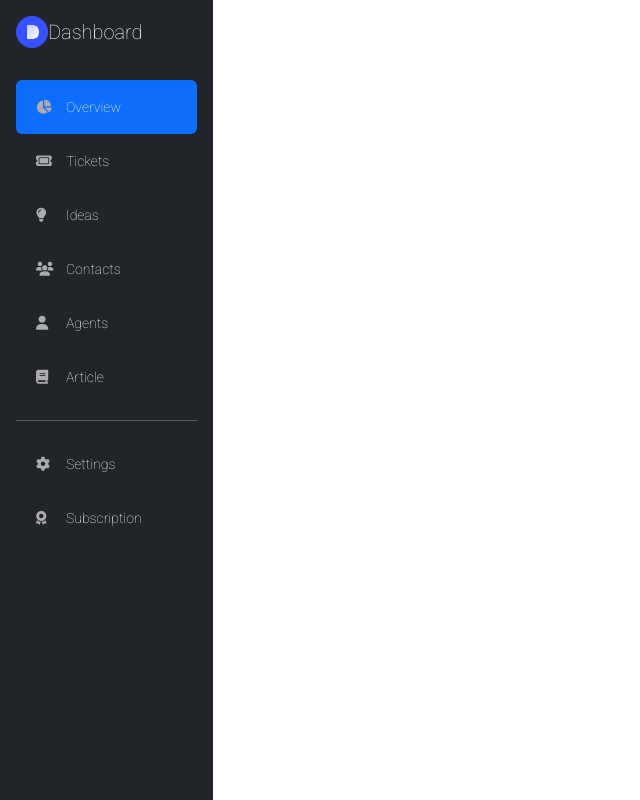
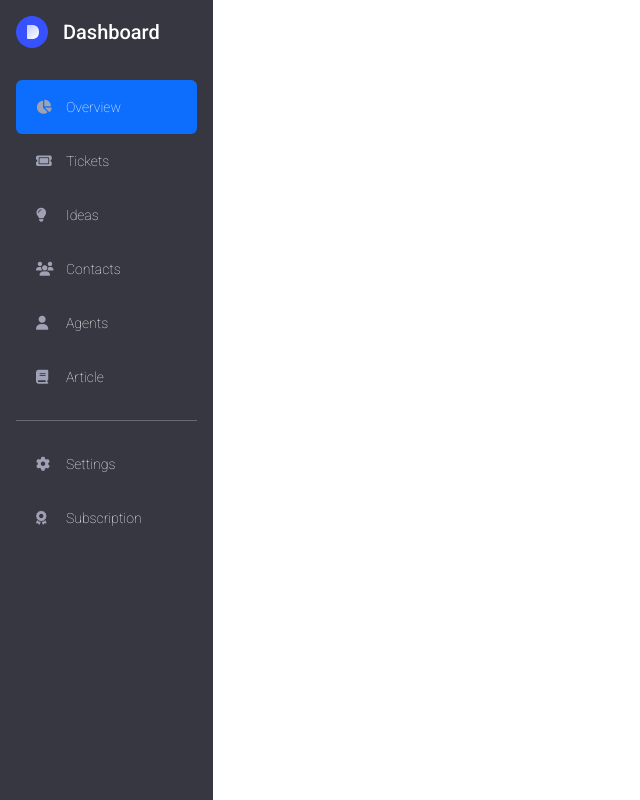
Before and after one commit to summer6d1b/Bootstrap_assignment, a website: page summer_bootstrap/public/index.html in a window 1280 px wide. Shown: the whole page, without its empty margins (0-640 px from the left). Drawn offline with nearby package versions, Linux system fonts and the light colour scheme.

Commit message:
CSS details for LEFT nav

```diff
--- a/summer_bootstrap/public/index.html
+++ b/summer_bootstrap/public/index.html
@@ -21,8 +21,8 @@
     <section class="container-fluid">
         <div class="row">
             <!-- nav -->
-            <nav class="d-flex flex-column flex-shrink-0 p-3 text-white bg-dark vh-100 col-md-2">
-                <a href="/" class="d-flex align-items-center mb-3 mb-md-0 me-md-auto text-white text-decoration-none">
+            <nav class="d-flex flex-column flex-shrink-0 p-3 text-white vh-100 col-md-2">
+                <a href="/" class="d-flex align-items-center mb-3 mb-md-0 me-md-auto text-white text-decoration-none dashboard">
                     <svg xmlns="http://www.w3.org/2000/svg" width="32" height="32" viewBox="0 0 32 32" fill="none">
                         <circle cx="16" cy="16" r="16" fill="#3751FF"/>
                         <path d="M11 10C11 9.44772 11.4477 9 12 9H15.9905C18.2127 9 19.9333 9.60955 21.1524 10.8287C22.3841 12.0478 23 13.765 23 15.9803C23 18.2088 22.3841 19.9391 21.1524 21.1713C19.9333 22.3904 18.2127 23 15.9905 23H12C11.4477 23 11 22.5523 11 22V10Z" fill="url(#paint0_linear_584_285)"/>
@@ -32,8 +32,8 @@
                             <stop offset="1" stop-color="white"/>
                           </linearGradient>
                         </defs>
-                      </svg>
-                <span class="fs-5" >Dashboard</span>
+                    </svg>
+                    <span class="fs-5" >Dashboard</span>
                 </a>
                 <hr class="border-0">
                 <ul class="nav nav-pills flex-column mb-auto" id="navleft">
--- a/summer_bootstrap/src/scss/style.scss
+++ b/summer_bootstrap/src/scss/style.scss
@@ -9,10 +9,16 @@ body{
 #navleft li a{
     padding: 20px;
 }
+nav{
+   background-color: #363740;
+}
 #navleft li i{
-    color: rgb(173, 171, 171);
+    color:#9FA2B4;
 }
-
+.dashboard span{
+    padding-left: 15px;
+    font-weight: 500;
+}
 .nav-link {
   display: flex;
   align-items: center;
```
Also changed, not shown: summer_bootstrap/public/assets/css/style.css, 1 other file.
